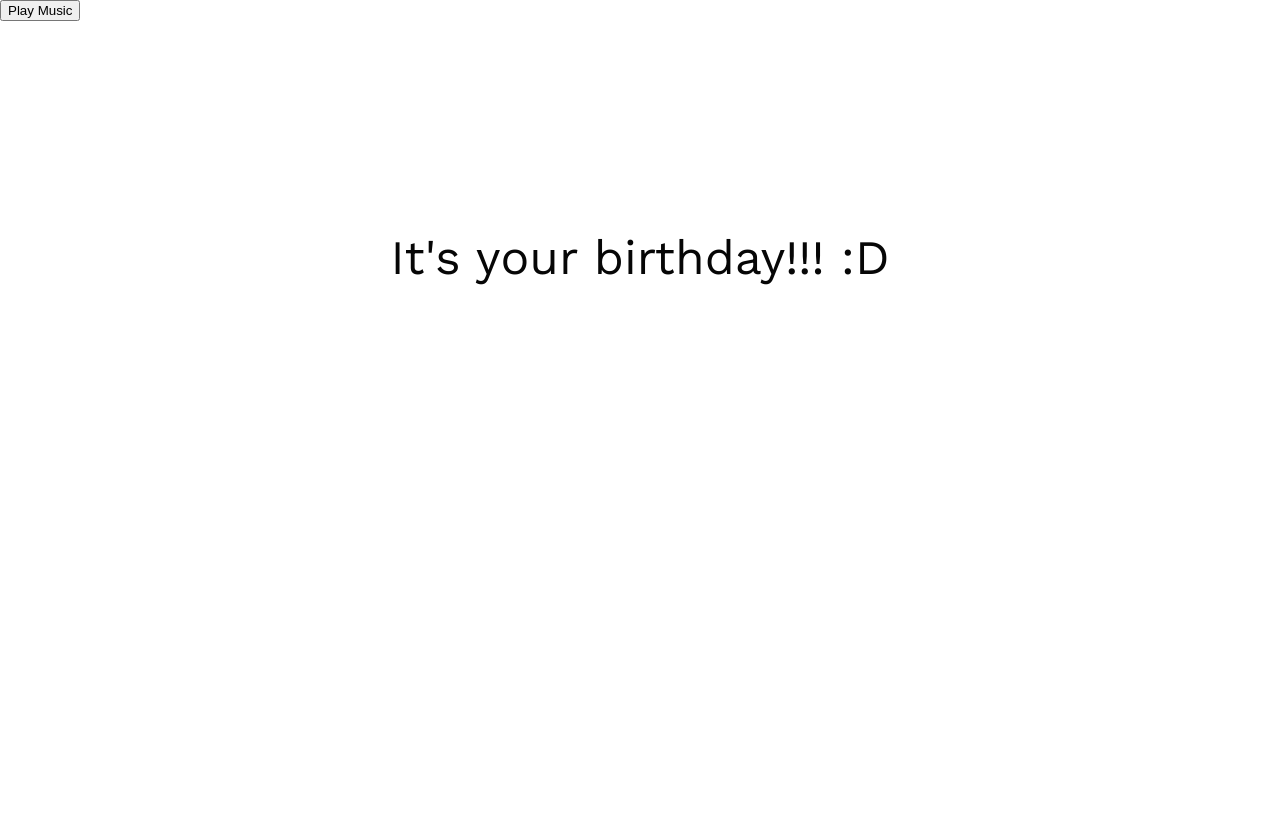
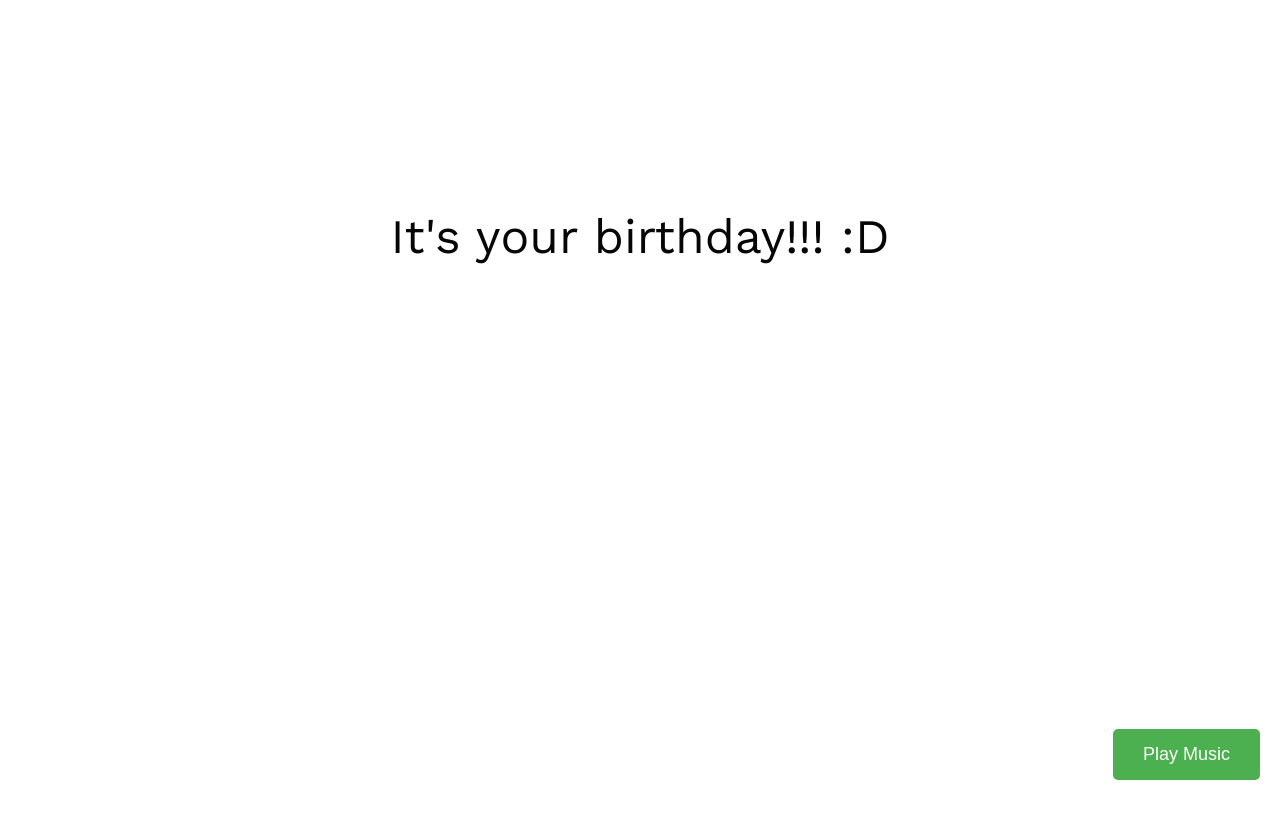
Before and after one commit to hartpoli/birthday, a website: page index.html in a window 1280 px wide. Drawn offline with nearby package versions, Linux system fonts and the light colour scheme.

Commit message:
Update style.css

```diff
--- a/style/style.css
+++ b/style/style.css
@@ -36,6 +36,30 @@ body {
   right: 0;
   top: 20vh;
 }
+
+/* Styling tombol */
+.audio-button {
+  position: fixed;
+  bottom: 20px;
+  right: 20px;
+  padding: 15px 30px;
+  background-color: #4CAF50;
+  color: white;
+  border: none;
+  border-radius: 5px;
+  cursor: pointer;
+  font-size: 18px;
+  transition: background-color 0.3s;
+}
+
+.audio-button:hover {
+  background-color: #45a049;
+}
+
+.audio-button {
+  z-index: 9999; /* Pastikan nilai ini lebih tinggi dari elemen lain */
+}
+
 
 .one {
   font-size: 4.5rem;
```
